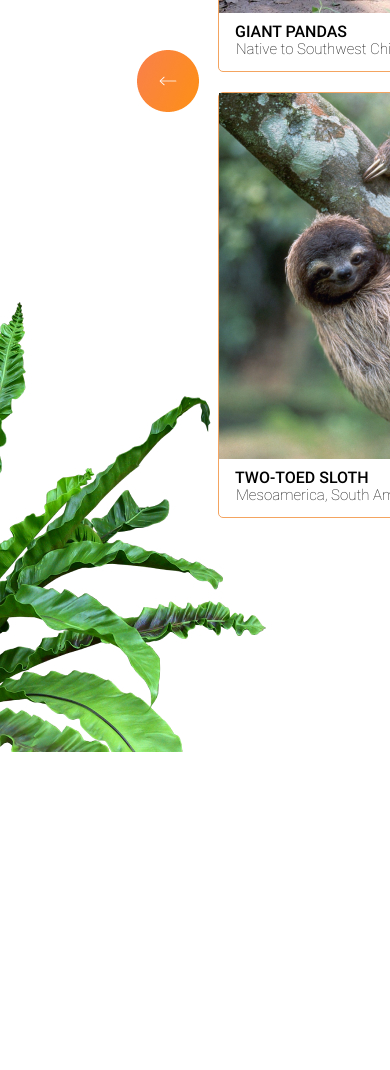
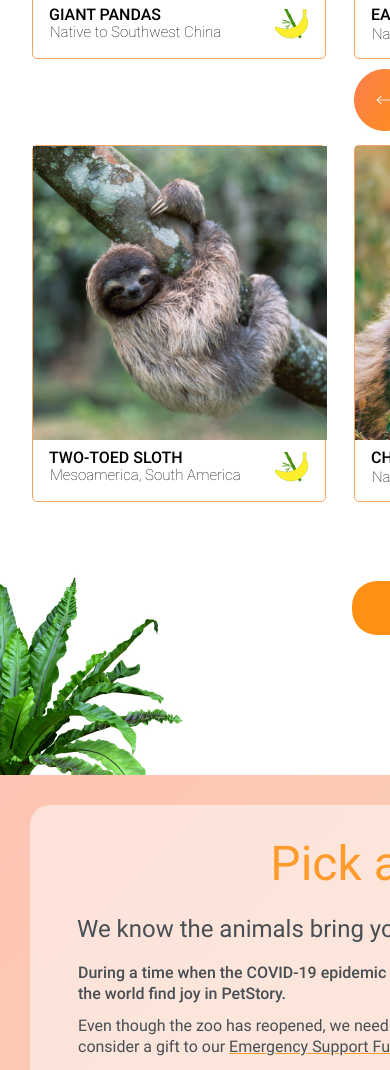
Before and after one commit to Tilacin/0nline-zoo, a plain HTML site: page index.html in a window 390 px wide. Shown: the part 1550-2620 px from the top of the page. Drawn offline with Linux system fonts and the light colour scheme.

Commit message:
feat: block pick width 1000px

```diff
--- a/style.css
+++ b/style.css
@@ -890,9 +890,16 @@ input:focus {
   filter: brightness(50%);
 }
 @media (max-width: 1000px) {
-  html, .header, .wpaper,
-  .main, .Watch_your_favorite_animal_online,
-  .main_wrapper {
+  html,
+  .header,
+  .wpaper,
+  .main,
+  .Watch_your_favorite_animal_online,
+  .main_wrapper,
+  .pets,
+  .pets_block1,
+  .pets_block2,
+  .pets_pic {
     max-width: 1000px;
   }
 
@@ -919,7 +926,8 @@ input:focus {
   .header_about {
     margin-left: 20px;
   }
-  .header_map, .header_donate {
+  .header_map,
+  .header_donate {
     margin-left: 50px;
   }
   .header_zoos {
@@ -934,9 +942,9 @@ input:focus {
     height: 367px;
     margin-top: -22px;
     margin-left: -352px;
-left:center calc(-20px);
+    left: center calc(-20px);
 
-background: linear-gradient(113.96deg, #F9804B 1.49%, #FE9013 101.44%);
+    background: linear-gradient(113.96deg, #f9804b 1.49%, #fe9013 101.44%);
   }
   .circle_text {
     font-weight: 700;
@@ -946,7 +954,6 @@ text-align: center;
     text-transform: uppercase;
     margin-top: -313px;
     margin-left: -379px;
-
   }
   .circle_span2 {
     margin-left: 177px;
@@ -978,10 +985,117 @@ margin-top: 50px;
   }
   .text_backstage {
     margin-top: 40px;
-    margin-left:-50px;
+    margin-left: -50px;
     max-width: 550px;
   }
   .backstage_word {
     max-width: 454px;
   }
+  .pic_activ {
+    max-width: 294px;
+    max-height: 357px;
   }
+  .pets_pandas,
+  .pets_eagles,
+  .pets_gorillas,
+  .pets_two,
+  .pets_cheetahs,
+  .pets_penguins {
+    width: 294px;
+    height: 294px;
+  }
+  .pets {
+    margin-top: 152px;
+    margin-left: -186px;
+  }
+  .text1 {
+    margin-top: -40px;
+  }
+  .pets_svg {
+    margin-left: 242px;
+  }
+  .pets_pic4,
+  .pets_pic5,
+  .pets_pic6 {
+    margin-top: 33px;
+  }
+  .pets_arrow_left {
+    margin-top: -463px;
+    margin-left: 540px;
+  }
+  .pets_arrow_right {
+    margin-top: -68px;
+    margin-left: 775px;
+  }
+  .fish {
+    margin-left: -77px;
+  }
+  .flower_pic_left {
+    display: none;
+  }
+  .flower_left {
+    width: 386px;
+    height: 202px;
+    margin-top: 440px;
+    margin-left: -8px;
+    background-image: url("./images main/flower left small.jpg");
+  }
+  .flower_right {
+    margin-top: -180px;
+    margin-left: 945px;
+  }
+  .choose {
+    margin-top: 448px;
+    margin-left: 160px;
+  }
+  .flower_pic_right {
+    width: 241px;
+    height: 180px;
+  }
+  .pets_block2 {
+    position: relative;
+  }
+  .pick_block {
+    width: 94%;
+    margin: 30px;
+    margin-bottom: 50px;
+  }
+  .pick_link {
+    margin-top: 30px;
+    margin-right: -3px;
+    font-size: 48px;
+    line-height: 120%;
+
+  }
+  .pick_text1 {
+    margin-top: 23px;
+    margin-left: 47px;
+
+  }
+  .pick_text2 {
+    margin-top: -5px;
+    margin-left: 48px;
+    max-width: 810px;
+  }
+  .pick_text3 {
+    margin-top: 16px;
+    margin-left: 48px;
+    max-width: 810px;
+  }
+  .pick_how {
+    margin-top: 22px;
+    margin-left: 366px;
+  }
+  .cards {
+    margin-left: 88px;
+  }
+  .form_pick {
+    margin-top: 37%;
+  }
+  .Testimonials {
+    margin-top: -50px;
+  }
+  .Pick_and_feed_friend {
+    max-height: 876px;
+  }
+}
```
Also changed, not shown: images main/flower left small.jpg (added), images main/flower right small.jpg (added). Lines whose indentation alone changed are shown as unchanged.
